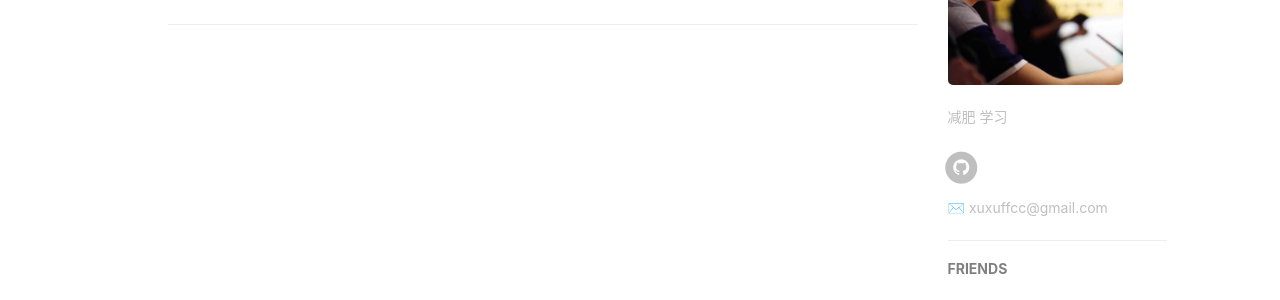
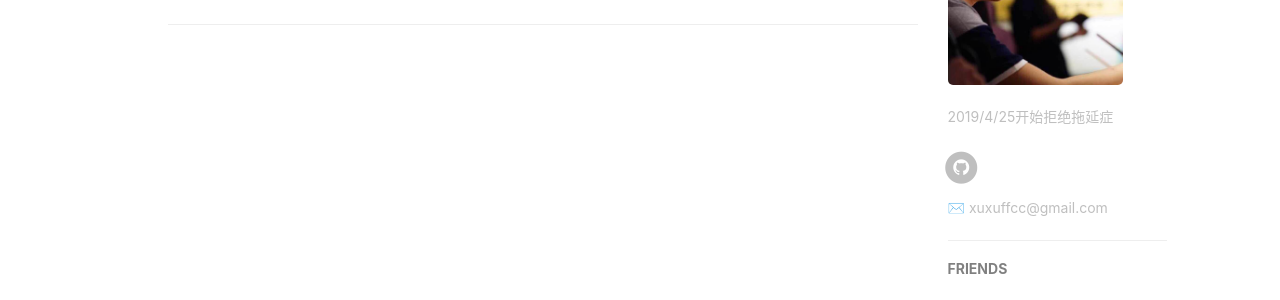
Before and after one commit to anxiouspig/anxiouspig.github.io, a Jekyll site: the page built from index.html, in a window 1280 px wide. Shown: the part 674-974 px from the top of the page. Built offline with Jekyll 4.4.1, drawn with Linux system fonts in a browser that asks for light colours; nearby versions of some CDN libraries; the list of posts is cut into pages by our own code; comment, search, counter and statistics services are not loaded.

Commit message:
Update _config.yml

```diff
--- a/_config.yml
+++ b/_config.yml
@@ -11,7 +11,7 @@ github_repo: "https://github.com/dabiezi/dabiezi.github.io.git" # you code repos
 
 # Sidebar settings
 sidebar: true                           # whether or not using Sidebar.
-sidebar-about-description: "减肥 学习"
+sidebar-about-description: "2019/4/25开始拒绝拖延症"
 sidebar-avatar: /img/about-D-gentle.jpeg     # use absolute URL, seeing it's used in both `/` and `/about/`
 
 
```
